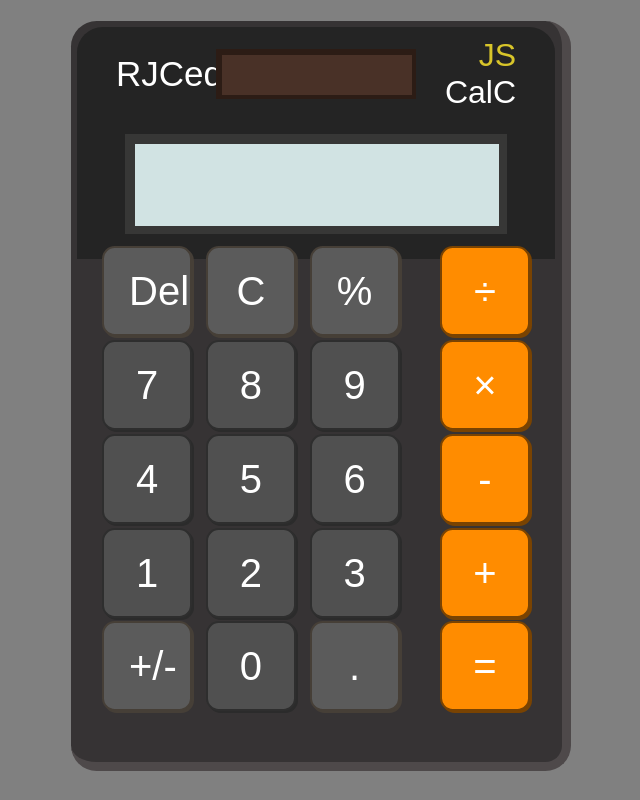
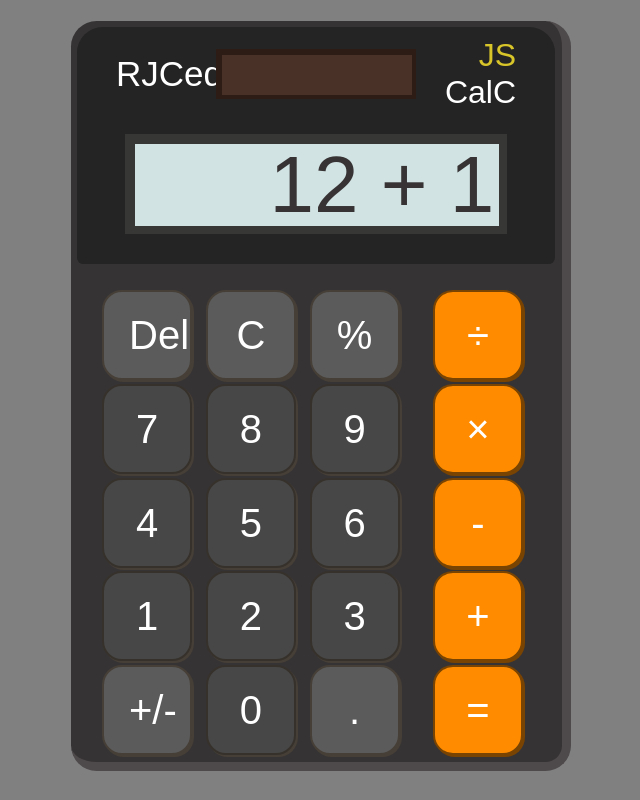
Before and after one commit to RJCed/calculator, a plain HTML site: page index.html in a window 1280 px wide. Shown: the whole page, without its empty margins (319-959 px from the left). Drawn offline with Linux system fonts and the light colour scheme; a web font is replaced by a local one.

Commit message:
give proper shading & display text

```diff
--- a/index.html
+++ b/index.html
@@ -16,23 +16,23 @@
                 <span><span>JS</span> CalC</span>
             </div>
 
-            <div id="display"></div>
+            <div id="display">12 + 1</div>
         </div>
 
         <div id="button-container">
 
             <!-- del, 7, 4, 1, change sign button -->
             <div id="first-column">
-                <button class="button" data-action="del">Del</button>
+                <button class="button special" data-action="del">Del</button>
                 <button class="button number" data-action="seven">7</button>
                 <button class="button number" data-action="four">4</button>
                 <button class="button number" data-action="one">1</button>
-                <button class="button" data-action="changeSign">+/-</button>
+                <button class="button special" data-action="changeSign">+/-</button>
             </div>
 
             <!-- Clear, 8, 5, 2, 0 button -->
             <div id="second-column">
-                <button class="button" data-action="clear">C</button>
+                <button class="button special" data-action="clear">C</button>
                 <button class="button number" data-action="eight">8</button>
                 <button class="button number" data-action="five">5</button>
                 <button class="button number" data-action="two">2</button>
@@ -41,11 +41,11 @@
 
             <!-- Percentage, 9, 6, 3, period button -->
             <div id="third-column">
-                <button class="button" data-action="percent">%</button>
+                <button class="button special" data-action="percent">%</button>
                 <button class="button number" data-action="nine">9</button>
                 <button class="button number" data-action="six">6</button>
                 <button class="button number" data-action="three">3</button>
-                <button class="button" data-action="period">.</button>
+                <button class="button special" data-action="period">.</button>
             </div>
 
             <!-- /, *, -, +, = button -->
--- a/style.css
+++ b/style.css
@@ -30,6 +30,10 @@ body{
     padding-top: 6px;
     border-right: 9px solid #4e494a;
     border-bottom: 9px solid #4e494a;
+
+    display: flex;
+    flex-direction: column;
+    justify-content: space-between;
 }
 
 
@@ -39,12 +43,14 @@ body{
     background-color: #242424;
     border-top-left-radius: 2vw;
     border-top-right-radius: 2vw;
+    border-bottom-left-radius: 0.5vw;
+    border-bottom-right-radius: 0.5vw;
 
     display: flex;
     flex-direction: column;
     align-items: center;
     gap: 1vw;
-    padding-bottom: 25px;
+    padding-bottom: 30px;
 }
 
 
@@ -88,6 +94,13 @@ body{
     width: 80%;
     height: 100px;
     background-color: #d1e3e3;
+
+    color: #373334;
+    display: flex;
+    justify-content: flex-end;
+    align-items: center;
+    font-size:5rem;
+    padding: 5px;
 }
 
 
@@ -98,10 +111,12 @@ body{
     display: flex;
     /* border: 1px solid red; */
     gap: 0.3vw;
-    justify-content: flex-start;
+    justify-content: center;
+    align-items: center;
     padding: 15px;
-    padding-right: 15px;
-    margin-left: 10px;
+    padding-right: 12px;
+    padding-top: 10px;
+    margin: 10px;
 }
 
 #first-column, #second-column, #third-column, #fourth-column{
@@ -133,7 +148,7 @@ body{
     user-select: none;
     -webkit-user-select: none;
     touch-action: manipulation;
-    border-radius: 1vw;
+    border-radius: 20px;
 }
 
 .button:hover {
@@ -171,13 +186,13 @@ body{
 
 
 .number{
-    background-color: #505050;
-    border: 2px solid #2e2e2e;
-    box-shadow: #2b2b2b 2px 2px 0 0;
+    background-color: #474747;
+    border: 2px solid #36312b;
+    box-shadow: #463f37 2px 2px 0 0;
 }
 .number:hover {
-    background-color: #6b6b6b;
+    background-color: #6d6d6d;
 }
 .number:active {
-    box-shadow: #1f1f1f 2px 2px 0 0;
+    box-shadow: #2e2e2e 2px 2px 0 0;
     transform: translate(1.5px, 1.5px);
```
